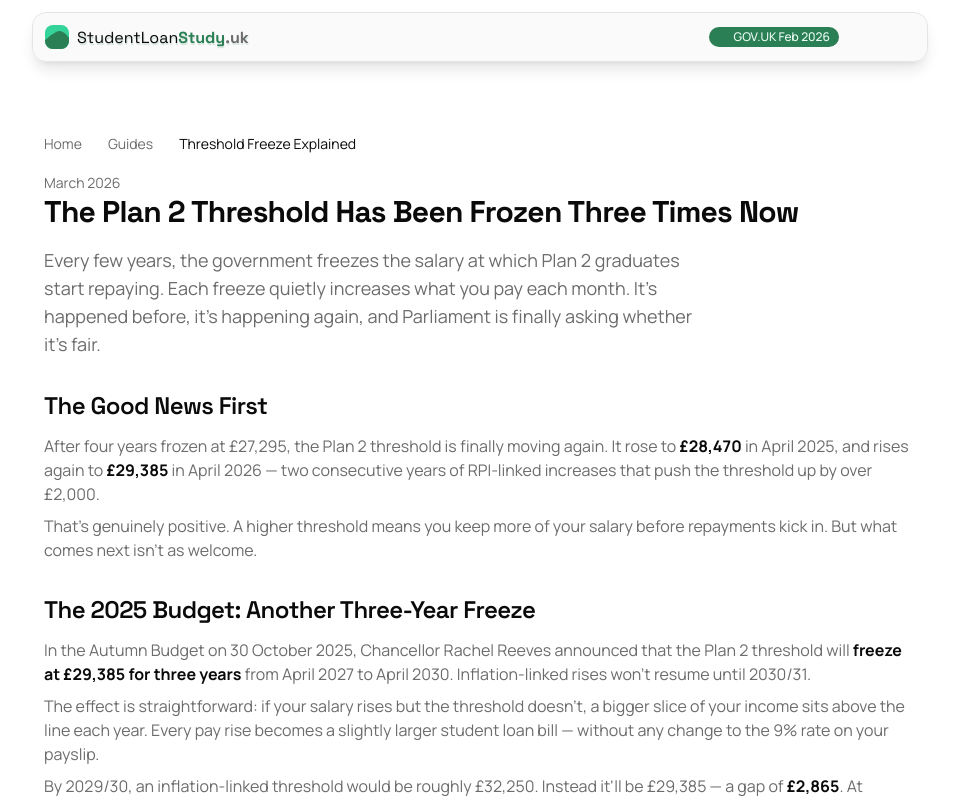
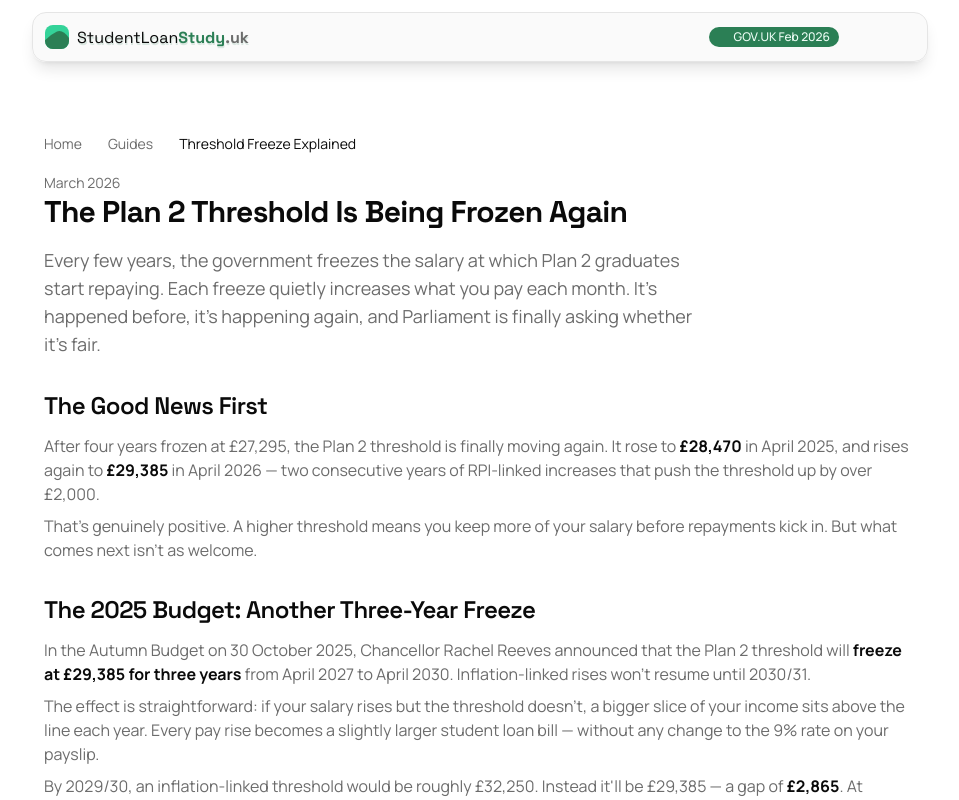
Before and after one commit to QingqiShi/uk-student-loan-study, a Next.js app: page /guides/threshold-freeze in a window 1280 px wide. Shown: the top 800 px of the page, without its empty margins (160-1119 px from the left). Built offline with nearby package versions, Linux system fonts and the light colour scheme; some icons are missing.

Commit message:
update guide title to lead with the news
"The Plan 2 Threshold Is Being Frozen Again" is more timely and
highlights the new freeze rather than counting historical occurrences.

https://claude.ai/code/session_014bMg3TyH9oNxWDaQDKH4Qx

```diff
--- a/src/components/guides/threshold-freeze/ThresholdFreezeGuide.tsx
+++ b/src/components/guides/threshold-freeze/ThresholdFreezeGuide.tsx
@@ -54,7 +54,7 @@ export function ThresholdFreezeGuide() {
           <div className="space-y-2">
             <span className="text-sm text-muted-foreground">March 2026</span>
             <Heading as="h1">
-              The Plan 2 Threshold Has Been Frozen Three Times Now
+              The Plan 2 Threshold Is Being Frozen Again
             </Heading>
           </div>
           <p className="max-w-2xl text-base text-muted-foreground sm:text-lg">
```
